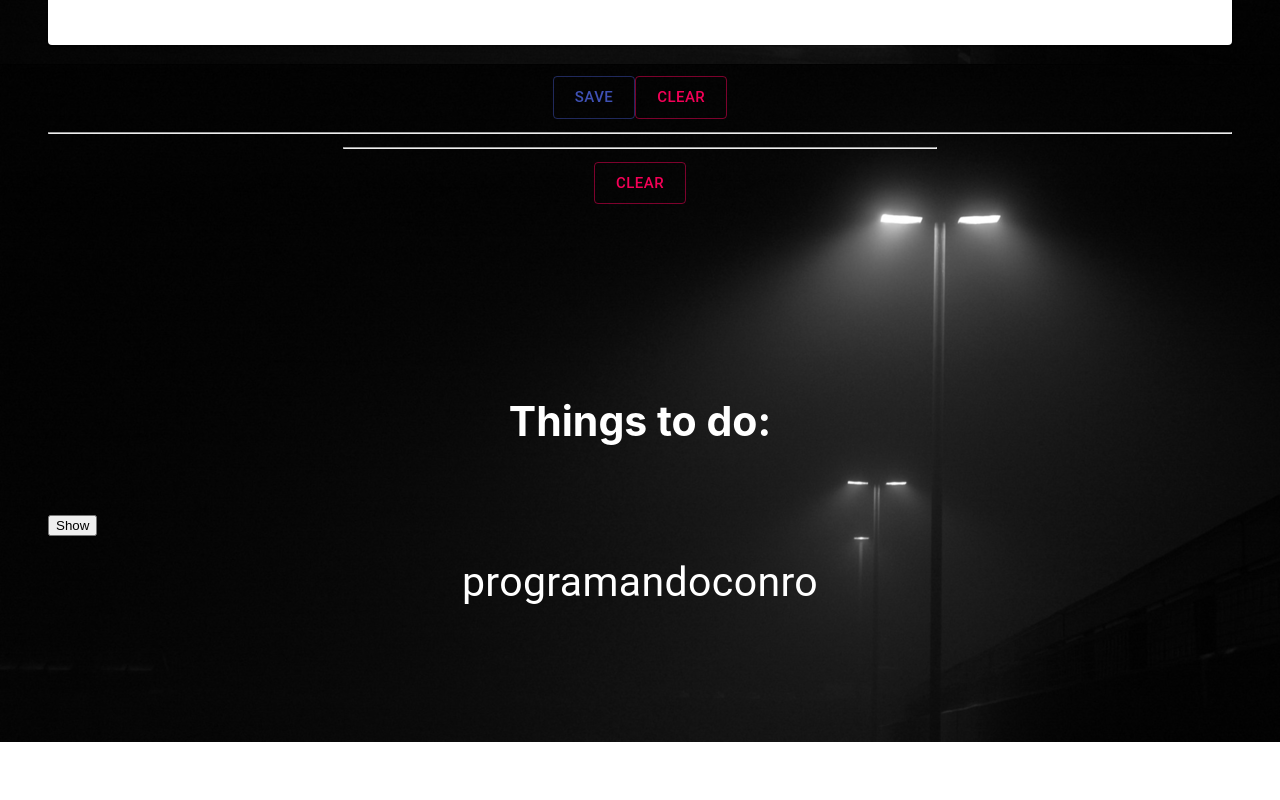
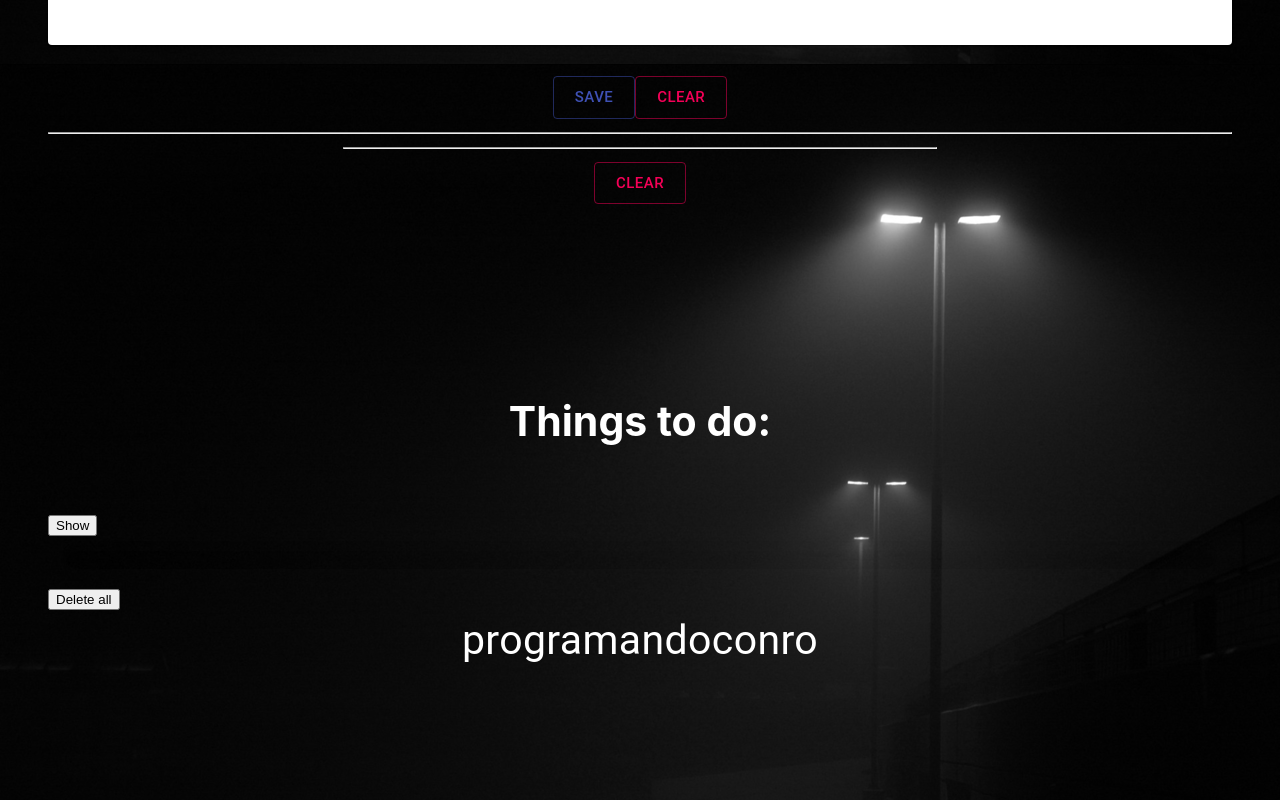
Before and after one commit to Magicianred/MyReactTODOApp, a React (Create React App) app in the folder mytodoapp/: page / in a window 1280 px wide. Shown: the part 736-1536 px from the top of the page. Before the commit the page ends 1478 px from the top, so only its background shows below. Built offline with nearby package versions, Linux system fonts and the light colour scheme.

Commit message:
edit layout

```diff
--- a/mytodoapp/src/App.js
+++ b/mytodoapp/src/App.js
@@ -19,8 +19,6 @@ function App() {
 		dbb().ref('/todos/');
 
 	  });
-
-
 
 	const saveItem = () => {
 		setColor(MyColors);
@@ -44,6 +42,18 @@ function App() {
 		setTodoList([]);
 	};
 
+	const deleteAll = () => {
+
+		if (window.confirm('Delete all?')) {
+
+			db.set('')
+		}
+		else{
+			console.log('Database did no change')
+		}
+
+	}
+
 	const handleRemoveItem = (id) => {
 		const l = [...todoList];
 		l.splice(id, 1);
@@ -57,19 +67,20 @@ function App() {
 
 		}
 		const tabla = JSON.stringify(thingsToDo);
-        const myTabla = tabla.split(',').map((item,k)=>(
-			<div key={k}>
-				<p>
-					{
-					item.slice(24)
-					.replace('Subject:', '')
-					.replace('Description:', '')
+        const myTabla = tabla.split(',').map((item,key)=>(
+		<Container>
+			<Paper key={key} style={{ backgroundColor: 'black' }}>
+									<Card style={{ backgroundColor: color[key] }} raised={true} width="200px">
 
-					}
-				</p>
-			</div>
+						{
+							item.slice(24)
 
+						}
+					</Card>
+					</Paper>
+					<br />
 
+					</Container>
 		))
 		return(
 <div>
@@ -77,7 +88,6 @@ function App() {
 	<p style={{color:'white'}}>{myTabla}</p>
 			</div>
 		)
-
 	}
 
 	return (
@@ -170,9 +180,10 @@ function App() {
 				<Container>
 
 					<h5 style={{color:'white', textAlign: 'center', fontSize: 'calc(25px + 2vmin)' }}> Things to do: </h5>
-				<div>
+
+
 				{showThingsToDo()}
-				</div>
+				<button onClick={e=>deleteAll(e)}> Delete all </button>
 
 				</Container>
 				<Typography style={{ color: 'white', textAlign: 'center', fontSize: 'calc(25px + 2vmin)' }}>
```
Also changed, not shown: 2 other files (tests, documents, lock files or other folders).
